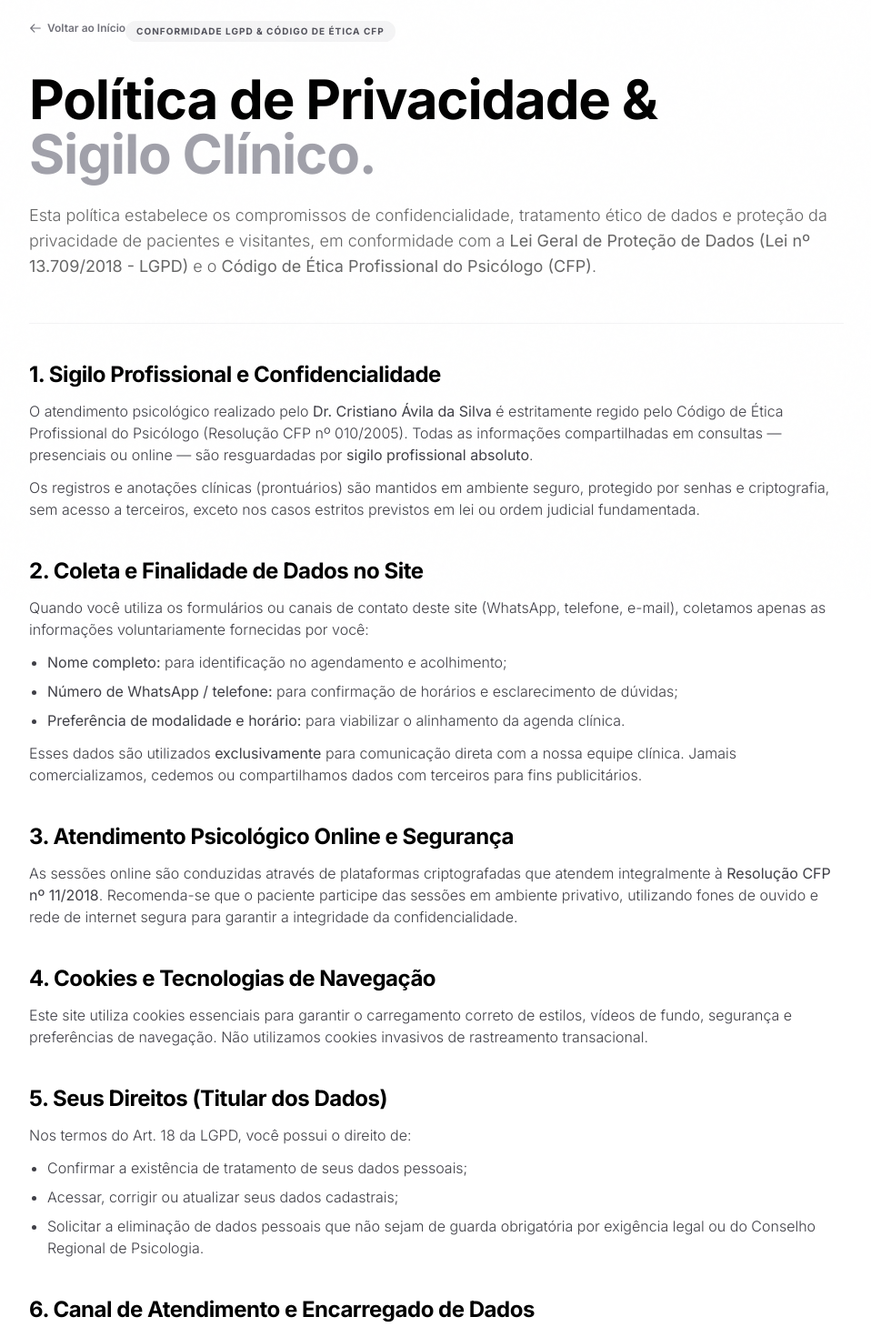
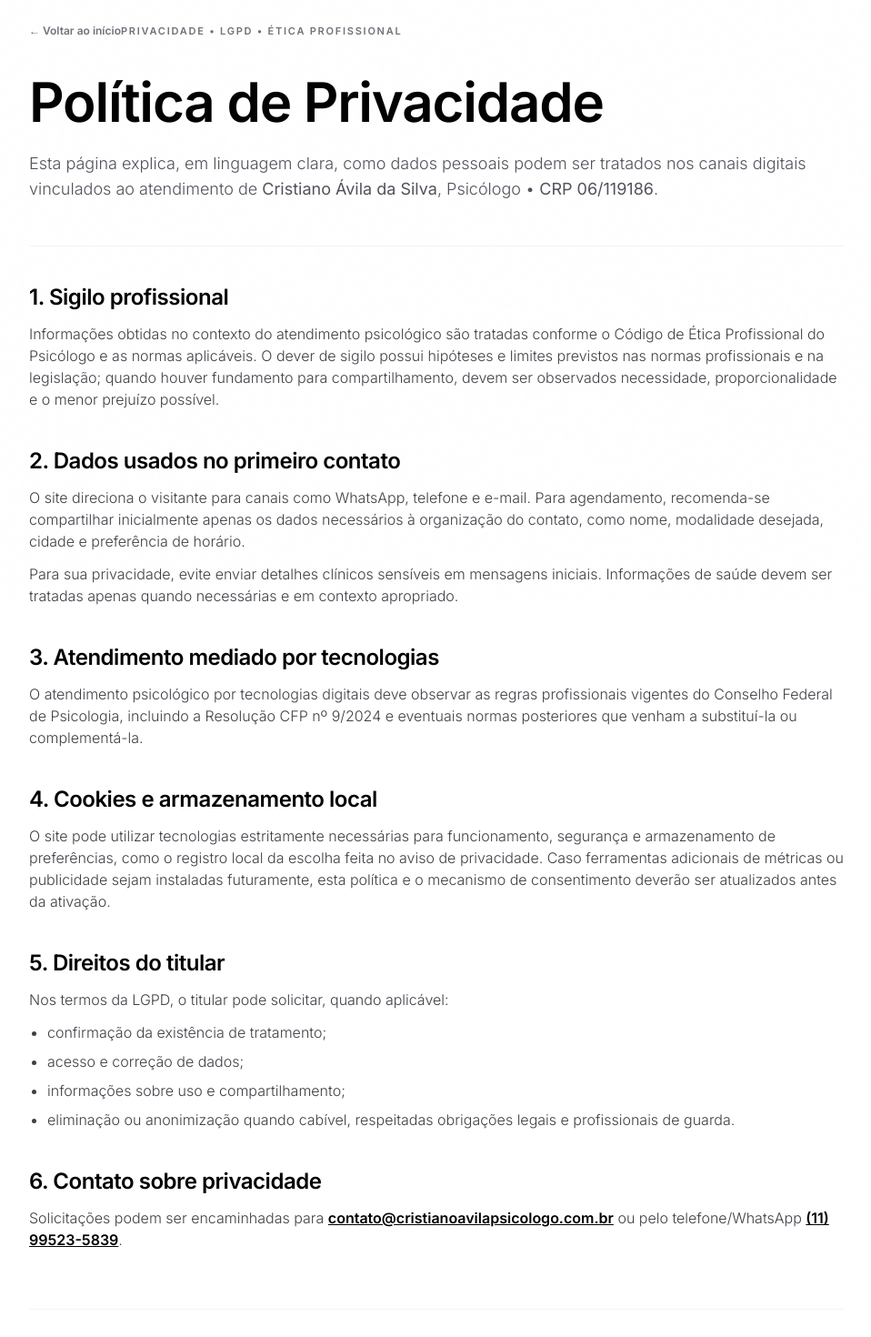
Before and after one commit to RennanLucas/cristiano-avila-site, a Next.js app: page /politica-de-privacidade in a window 1280 px wide. Shown: the part 140-1610 px from the top of the page at 91% size, without its empty margins (160-1118 px from the left). Built offline with nearby package versions, Linux system fonts and the light colour scheme.

Commit message:
fix: update privacy wording and online-care references

```diff
--- a/src/app/politica-de-privacidade/page.tsx
+++ b/src/app/politica-de-privacidade/page.tsx
@@ -2,10 +2,11 @@ import Header from "@/components/Header";
 import Footer from "@/components/Footer";
 import Link from "next/link";
 import { CLINIC_CONTACT } from "@/data/content";
+import { PROFESSIONAL_REGISTRATION } from "@/lib/site-policy";
 
 export const metadata = {
-  title: "Política de Privacidade & Sigilo Clínico | Cristiano Ávila",
-  description: "Diretrizes de proteção de dados (LGPD) e sigilo profissional absoluto conforme o Código de Ética do Psicólogo (CFP).",
+  title: "Política de Privacidade | Cristiano Ávila",
+  description: "Informações sobre privacidade, LGPD, dados pessoais e sigilo profissional no site de Cristiano Ávila.",
 };
 
 export default function PoliticaPrivacidadePage() {
@@ -15,114 +16,76 @@ export default function PoliticaPrivacidadePage() {
 
       <section className="pt-40 pb-24 px-6">
         <div className="max-w-4xl mx-auto">
-          {/* Breadcrumb */}
-          <Link
-            href="/"
-            className="inline-flex items-center text-xs font-semibold text-zinc-500 hover:text-black transition-colors mb-10"
-          >
-            <svg className="w-3.5 h-3.5 mr-1.5" fill="none" viewBox="0 0 24 24" stroke="currentColor">
-              <path strokeLinecap="round" strokeLinejoin="round" strokeWidth={2} d="M10 19l-7-7m0 0l7-7m-7 7h18" />
-            </svg>
-            Voltar ao Início
+          <Link href="/" className="inline-flex items-center text-xs font-semibold text-zinc-500 hover:text-black transition-colors mb-10">
+            ← Voltar ao início
           </Link>
 
-          <span className="inline-block px-3 py-1 rounded-full bg-zinc-100 text-[10px] font-bold tracking-widest text-zinc-600 uppercase mb-4">
-            Conformidade LGPD & Código de Ética CFP
+          <span className="inline-block text-[11px] font-semibold tracking-[0.16em] text-zinc-500 uppercase mb-4">
+            Privacidade • LGPD • Ética profissional
           </span>
 
-          <h1 className="text-4xl sm:text-6xl font-bold tracking-tight text-black mb-6">
-            Política de Privacidade & <br />
-            <span className="text-zinc-400">Sigilo Clínico.</span>
+          <h1 className="text-4xl sm:text-6xl font-semibold tracking-tight text-black mb-6">
+            Política de Privacidade
           </h1>
 
-          <p className="text-base sm:text-lg text-textMuted font-light leading-relaxed mb-12">
-            Esta política estabelece os compromissos de confidencialidade, tratamento ético de dados e proteção da privacidade de pacientes e visitantes, em conformidade com a <strong>Lei Geral de Proteção de Dados (Lei nº 13.709/2018 - LGPD)</strong> e o <strong>Código de Ética Profissional do Psicólogo (CFP)</strong>.
+          <p className="text-base sm:text-lg text-zinc-600 font-light leading-relaxed mb-12">
+            Esta página explica, em linguagem clara, como dados pessoais podem ser tratados nos canais digitais vinculados ao atendimento de <strong>{CLINIC_CONTACT.fullName}</strong>, Psicólogo • <strong>{PROFESSIONAL_REGISTRATION}</strong>.
           </p>
 
           <div className="space-y-10 text-zinc-700 font-light leading-relaxed text-sm sm:text-base border-t border-zinc-100 pt-10">
-            <div>
-              <h2 className="text-xl sm:text-2xl font-bold text-black tracking-tight mb-3">
-                1. Sigilo Profissional e Confidencialidade
-              </h2>
+            <section>
+              <h2 className="text-xl sm:text-2xl font-semibold text-black tracking-tight mb-3">1. Sigilo profissional</h2>
+              <p>
+                Informações obtidas no contexto do atendimento psicológico são tratadas conforme o Código de Ética Profissional do Psicólogo e as normas aplicáveis. O dever de sigilo possui hipóteses e limites previstos nas normas profissionais e na legislação; quando houver fundamento para compartilhamento, devem ser observados necessidade, proporcionalidade e o menor prejuízo possível.
+              </p>
+            </section>
+
+            <section>
+              <h2 className="text-xl sm:text-2xl font-semibold text-black tracking-tight mb-3">2. Dados usados no primeiro contato</h2>
               <p className="mb-3">
-                O atendimento psicológico realizado pelo <strong>Dr. Cristiano Ávila da Silva</strong> é estritamente regido pelo Código de Ética Profissional do Psicólogo (Resolução CFP nº 010/2005). Todas as informações compartilhadas em consultas — presenciais ou online — são resguardadas por <strong>sigilo profissional absoluto</strong>.
+                O site direciona o visitante para canais como WhatsApp, telefone e e-mail. Para agendamento, recomenda-se compartilhar inicialmente apenas os dados necessários à organização do contato, como nome, modalidade desejada, cidade e preferência de horário.
               </p>
               <p>
-                Os registros e anotações clínicas (prontuários) são mantidos em ambiente seguro, protegido por senhas e criptografia, sem acesso a terceiros, exceto nos casos estritos previstos em lei ou ordem judicial fundamentada.
+                Para sua privacidade, evite enviar detalhes clínicos sensíveis em mensagens iniciais. Informações de saúde devem ser tratadas apenas quando necessárias e em contexto apropriado.
               </p>
-            </div>
+            </section>
 
-            <div>
-              <h2 className="text-xl sm:text-2xl font-bold text-black tracking-tight mb-3">
-                2. Coleta e Finalidade de Dados no Site
-              </h2>
-              <p className="mb-3">
-                Quando você utiliza os formulários ou canais de contato deste site (WhatsApp, telefone, e-mail), coletamos apenas as informações voluntariamente fornecidas por você:
+            <section>
+              <h2 className="text-xl sm:text-2xl font-semibold text-black tracking-tight mb-3">3. Atendimento mediado por tecnologias</h2>
+              <p>
+                O atendimento psicológico por tecnologias digitais deve observar as regras profissionais vigentes do Conselho Federal de Psicologia, incluindo a Resolução CFP nº 9/2024 e eventuais normas posteriores que venham a substituí-la ou complementá-la.
               </p>
-              <ul className="list-disc pl-5 space-y-2 mb-3">
-                <li><strong>Nome completo:</strong> para identificação no agendamento e acolhimento;</li>
-                <li><strong>Número de WhatsApp / telefone:</strong> para confirmação de horários e esclarecimento de dúvidas;</li>
-                <li><strong>Preferência de modalidade e horário:</strong> para viabilizar o alinhamento da agenda clínica.</li>
+            </section>
+
+            <section>
+              <h2 className="text-xl sm:text-2xl font-semibold text-black tracking-tight mb-3">4. Cookies e armazenamento local</h2>
+              <p>
+                O site pode utilizar tecnologias estritamente necessárias para funcionamento, segurança e armazenamento de preferências, como o registro local da escolha feita no aviso de privacidade. Caso ferramentas adicionais de métricas ou publicidade sejam instaladas futuramente, esta política e o mecanismo de consentimento deverão ser atualizados antes da ativação.
+              </p>
+            </section>
+
+            <section>
+              <h2 className="text-xl sm:text-2xl font-semibold text-black tracking-tight mb-3">5. Direitos do titular</h2>
+              <p className="mb-3">Nos termos da LGPD, o titular pode solicitar, quando aplicável:</p>
+              <ul className="list-disc pl-5 space-y-2">
+                <li>confirmação da existência de tratamento;</li>
+                <li>acesso e correção de dados;</li>
+                <li>informações sobre uso e compartilhamento;</li>
+                <li>eliminação ou anonimização quando cabível, respeitadas obrigações legais e profissionais de guarda.</li>
               </ul>
+            </section>
+
+            <section>
+              <h2 className="text-xl sm:text-2xl font-semibold text-black tracking-tight mb-3">6. Contato sobre privacidade</h2>
               <p>
-                Esses dados são utilizados <strong>exclusivamente</strong> para comunicação direta com a nossa equipe clínica. Jamais comercializamos, cedemos ou compartilhamos dados com terceiros para fins publicitários.
+                Solicitações podem ser encaminhadas para <a href={`mailto:${CLINIC_CONTACT.email}`} className="text-black font-semibold underline">{CLINIC_CONTACT.email}</a> ou pelo telefone/WhatsApp <a href={CLINIC_CONTACT.whatsappUrl} target="_blank" rel="noopener noreferrer" className="text-black font-semibold underline">{CLINIC_CONTACT.phone}</a>.
               </p>
-            </div>
-
-            <div>
-              <h2 className="text-xl sm:text-2xl font-bold text-black tracking-tight mb-3">
-                3. Atendimento Psicológico Online e Segurança
-              </h2>
-              <p>
-                As sessões online são conduzidas através de plataformas criptografadas que atendem integralmente à <strong>Resolução CFP nº 11/2018</strong>. Recomenda-se que o paciente participe das sessões em ambiente privativo, utilizando fones de ouvido e rede de internet segura para garantir a integridade da confidencialidade.
-              </p>
-            </div>
-
-            <div>
-              <h2 className="text-xl sm:text-2xl font-bold text-black tracking-tight mb-3">
-                4. Cookies e Tecnologias de Navegação
-              </h2>
-              <p>
-                Este site utiliza cookies essenciais para garantir o carregamento correto de estilos, vídeos de fundo, segurança e preferências de navegação. Não utilizamos cookies invasivos de rastreamento transacional.
-              </p>
-            </div>
-
-            <div>
-              <h2 className="text-xl sm:text-2xl font-bold text-black tracking-tight mb-3">
-                5. Seus Direitos (Titular dos Dados)
-              </h2>
-              <p className="mb-3">
-                Nos termos do Art. 18 da LGPD, você possui o direito de:
-              </p>
-              <ul className="list-disc pl-5 space-y-2">
-                <li>Confirmar a existência de tratamento de seus dados pessoais;</li>
-                <li>Acessar, corrigir ou atualizar seus dados cadastrais;</li>
-                <li>Solicitar a eliminação de dados pessoais que não sejam de guarda obrigatória por exigência legal ou do Conselho Regional de Psicologia.</li>
-              </ul>
-            </div>
-
-            <div>
-              <h2 className="text-xl sm:text-2xl font-bold text-black tracking-tight mb-3">
-                6. Canal de Atendimento e Encarregado de Dados
-              </h2>
-              <p>
-                Para quaisquer solicitações, esclarecimentos ou exercício dos seus direitos de privacidade, entre em contato direto pelo e-mail oficial:{" "}
-                <a href={`mailto:${CLINIC_CONTACT.email}`} className="text-black font-semibold underline">
-                  {CLINIC_CONTACT.email}
-                </a>{" "}
-                ou via WhatsApp no número{" "}
-                <a href={CLINIC_CONTACT.whatsappUrl} target="_blank" rel="noopener noreferrer" className="text-black font-semibold underline">
-                  {CLINIC_CONTACT.phone}
-                </a>.
-              </p>
-            </div>
+            </section>
           </div>
 
-          <div className="mt-16 pt-8 border-t border-zinc-100 flex items-center justify-between text-xs text-textMuted">
-            <span>Última atualização: Setembro de 2026</span>
-            <Link href="/" className="font-semibold text-black hover:underline">
-              Voltar ao Início
-            </Link>
+          <div className="mt-16 pt-8 border-t border-zinc-100 flex flex-col sm:flex-row items-start sm:items-center justify-between gap-3 text-xs text-zinc-500">
+            <span>Última atualização: 25 de setembro de 2026</span>
+            <Link href="/" className="font-semibold text-black hover:underline">Voltar ao início</Link>
           </div>
         </div>
       </section>
```
